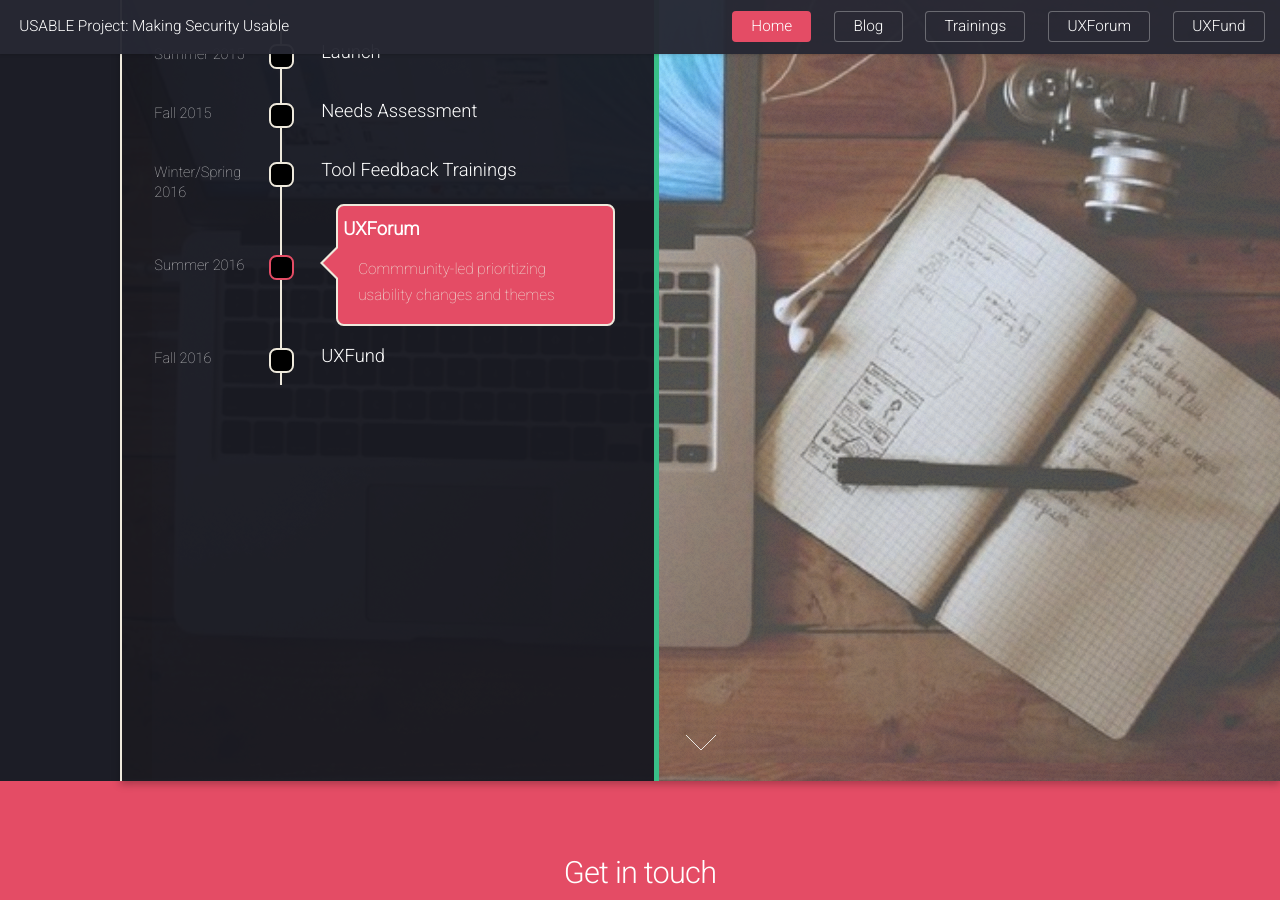
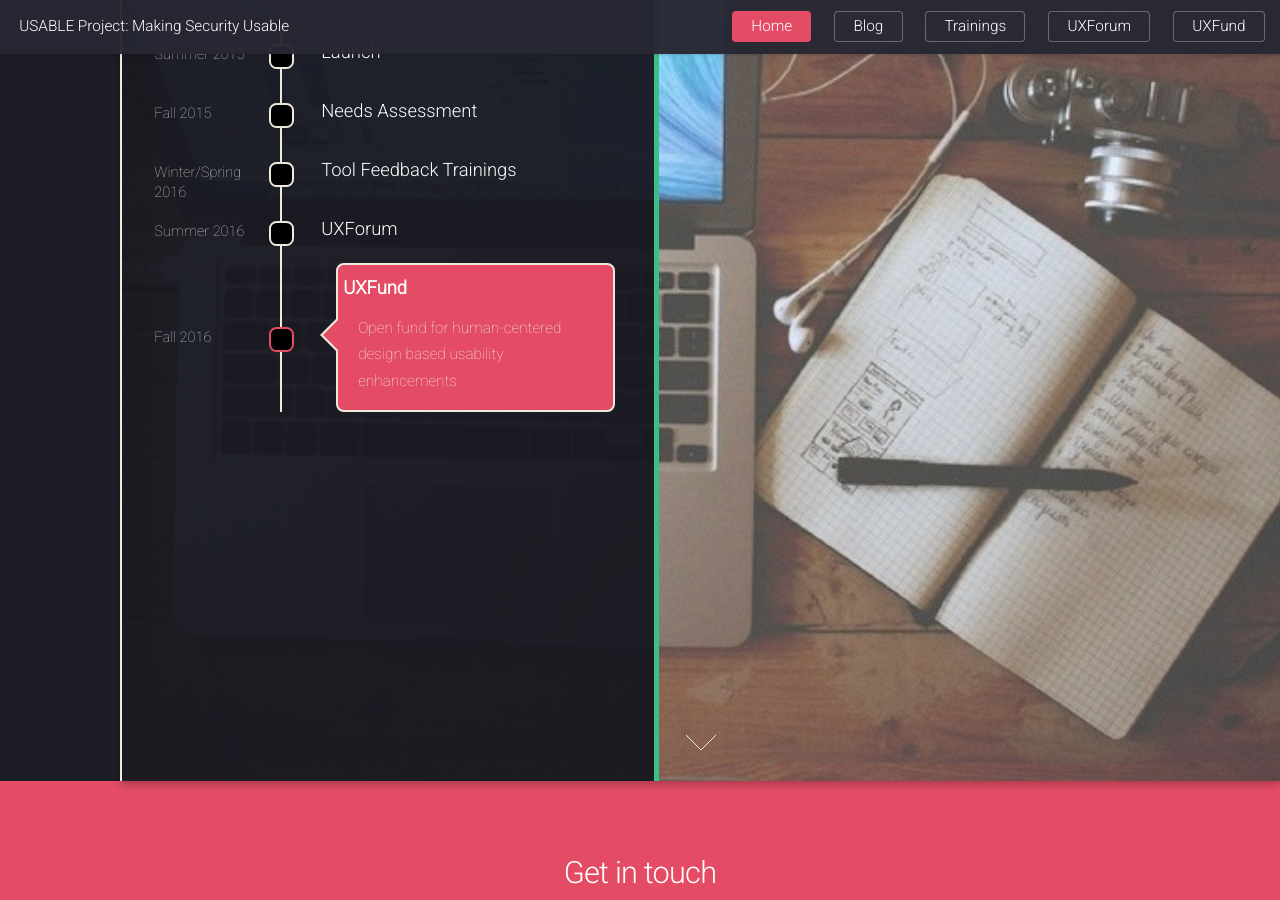
Before and after one commit to OpenInternet/USABLE-website, a Jekyll site: the page built from index.html, in a window 1280 px wide and 900 px high, scrolled down 4223 px. Built offline with Jekyll 4.4.1, drawn with Linux system fonts in a browser that asks for light colours; comment, search, counter and statistics services are not loaded; some of the changed text lies outside the part shown.

Commit message:
moved to uxfund phase removed rsvp link

```diff
--- a/index.html
+++ b/index.html
@@ -14,8 +14,7 @@ title: Making Security Usable
 					</header>
 					<span class="image"><img src="images/safe.png" alt="USABLE Icon" /></span>
 						<p style="font-size: 1.25em; padding: .5em 2em; text-align: left;">USABLE is building a <strong>global feedback loop</strong> connecting <strong>at-risk communities</strong> with <strong>digital security trainers</strong>, <strong>usability experts</strong>, and <strong>security tool developers</strong>, bringing a <strong>human centered design</strong> approach to digital security software supporting vulnerable populations around the world.</p>
-						<p style="margin: 0px;"><a href="https://eventbrite.com/e/ux-in-a-high-risk-world-tickets-25739389206" target="_blank"  class="button special">RSVP for <em>UX in a High Risk World</em></a></p>
-				<a href="#problem" class="goto-next scrolly">Next</a>
+						<a href="#problem" class="goto-next scrolly">Next</a>
 
 				</div>
 			</section>
@@ -178,7 +177,7 @@ title: Making Security Usable
     </div>
   </li>
   <li class='work'>
-    <input class='radio' id='work2' name='works' type='radio' checked>
+    <input class='radio' id='work2' name='works' type='radio' >
     <div class="relative">
       <label for='work2'>UXForum</label>
       <span class='date'>Summer 2016</span>
@@ -189,7 +188,7 @@ title: Making Security Usable
     </div>
   </li>
   <li class='work'>
-    <input class='radio' id='work1' name='works' type='radio'>
+    <input class='radio' id='work1' name='works' type='radio' checked>
     <div class="relative">
       <label for='work1'>UXFund</label>
       <span class='date'>Fall 2016</span>
```
